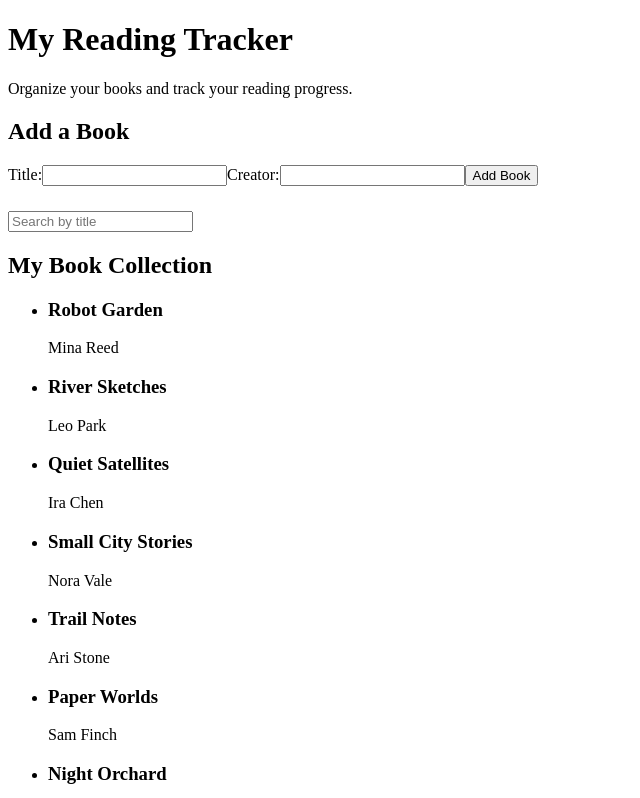
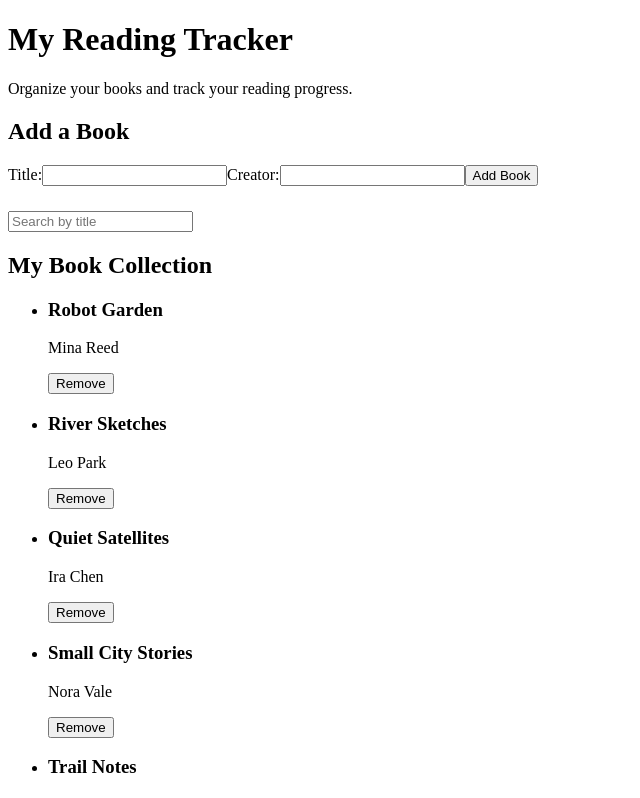
Before and after one commit to thomOsaurus/cs300-assignment-4, a React (Vite) app: page / in a window 1280 px wide. Shown: the top 798 px of the page, without its empty margins (0-640 px from the left). Built offline with nearby package versions, Linux system fonts and the light colour scheme.

Commit message:
remove book button

```diff
--- a/src/BookList.jsx
+++ b/src/BookList.jsx
@@ -1,12 +1,19 @@
-export default function BookList({ books}) {
+export default function BookList({ books, onRemoveBook }) {
     return (
         <section>
             <h2>My Book Collection</h2>
-            <ul>
+
+                {books.length === 0 && <p>No books in your collection. Add some!</p>}
+                <ul>
                 {books.map((book) => (
                     <li key={book.id}>
                         <h3>{book.title}</h3>
                         <p>{book.creator}</p>
+                        <button
+                           type="button"
+                           onClick={() => onRemoveBook(book.id)}>
+                            Remove
+                        </button>
                     </li>
                 ))}
             </ul>
```
